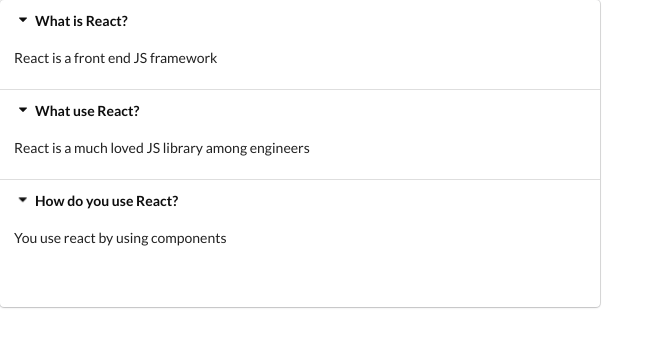
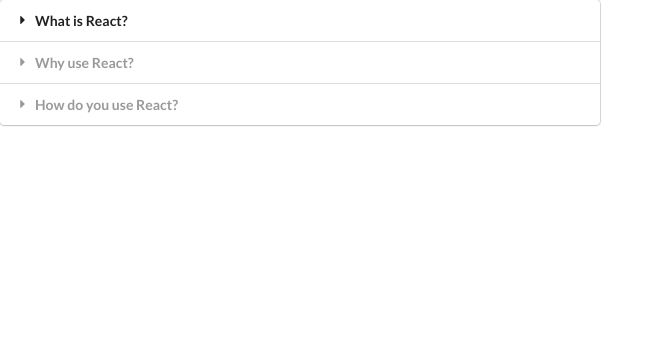
Before and after one commit to deeprony7/react-widgets, a React (Create React App) app: page / in a window 1280 px wide. Shown: the top 346 px of the page, without its empty margins (0-664 px from the left). Built offline with nearby package versions, Linux system fonts and the light colour scheme.

Commit message:
expanding the accordion

```diff
--- a/src/App.tsx
+++ b/src/App.tsx
@@ -10,7 +10,7 @@
     content: 'React is a front end JS framework'
   },
   {
-    title: 'What use React?',
+    title: 'Why use React?',
     content: 'React is a much loved JS library among engineers'
   },
   {
--- a/src/components/Accordion.tsx
+++ b/src/components/Accordion.tsx
@@ -10,14 +10,16 @@
     }
 
     const renderedItems = items.map((item, index) => {
+        const active = index === activeIndex ? 'active' : ''
+
         return <React.Fragment key={item.title}>
             <div
-                className="title active"
+                className={`title ${active}`}
                 onClick={() =>onTitleClick(index)}>
                 <i className="dropdown icon"></i>
                 {item.title}
             </div>
-            <div className="content active">
+            <div className={`content ${active}`}>
                 <p>{item.content}</p>
             </div>
         </React.Fragment>
@@ -27,7 +29,6 @@
     return (
         <div className="ui styled accordion">
             {renderedItems}
-            <h1>{activeIndex}</h1>
         </div>
     )
 }
```
